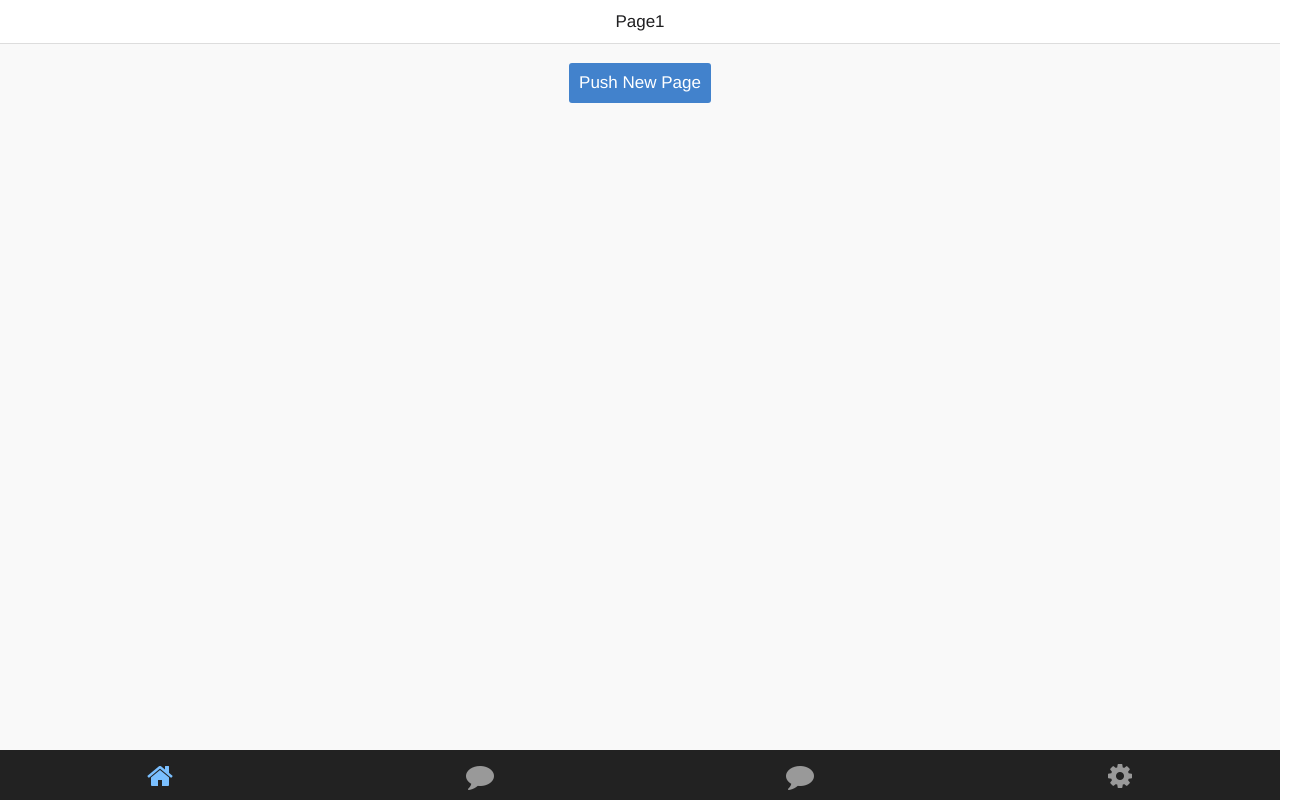
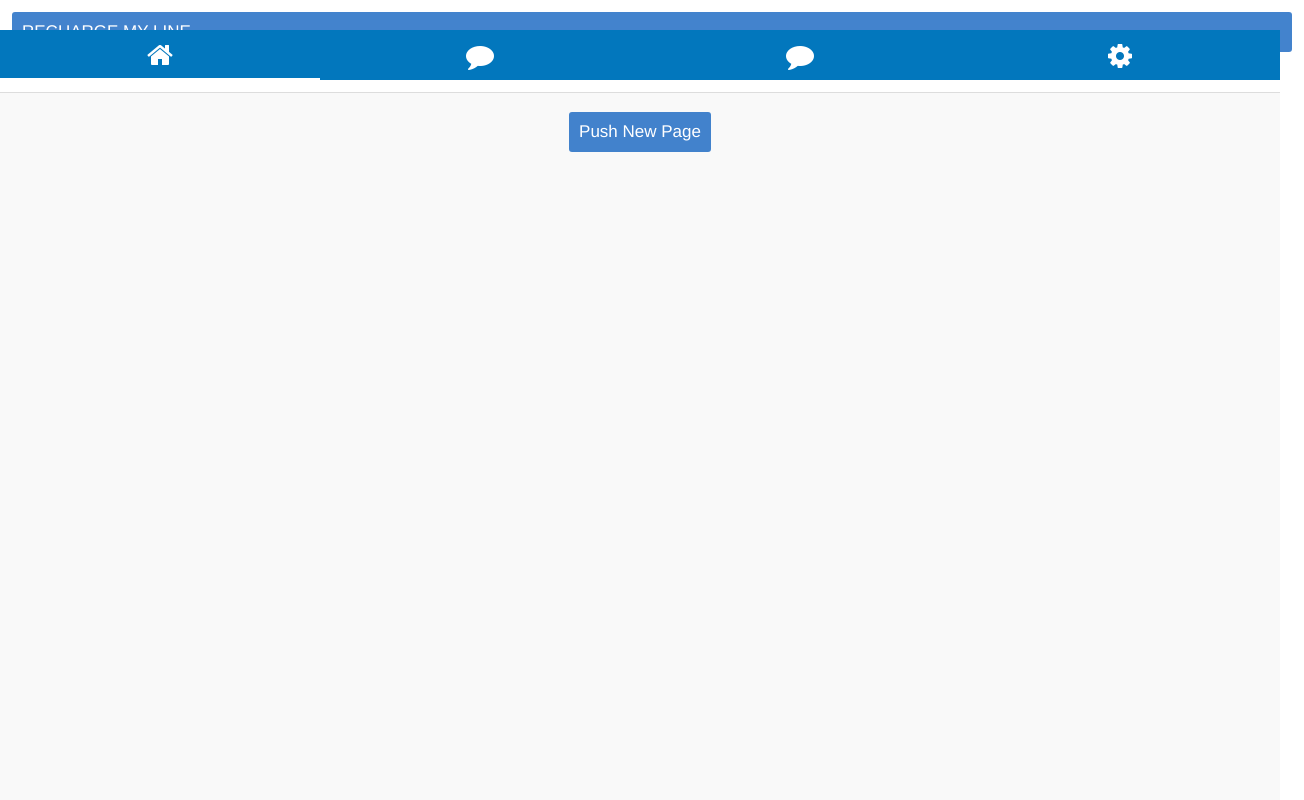
Before and after one commit to itswisdomagain/MAJORBANX, a browser extension: page www/index.html in a window 1280 px wide. Shown: the whole page, 1304 px wide, since content can reach past the window. Drawn offline with Linux system fonts and the light colour scheme.

Commit message:
4 tab options option on page 1

```diff
--- a/www/css/style.css
+++ b/www/css/style.css
@@ -1 +1,28 @@
 /**/
+#above_tab{
+
+}
+
+.tab-bar{
+    top: 30px;
+    bottom: unset;
+    background: #0277bd;
+}
+
+.tab-bar__content{
+    top: 49px;
+    bottom: 0;
+}
+
+.tab-bar__button{
+    color: #ffffff;
+}
+
+:checked + .tab-bar__button > .tab-bar__icon{
+    color: #ffffff;
+}
+
+:checked + .tab-bar__button{
+    color: #ffffff;
+    border-bottom: 2px solid #ffffff;
+}
--- a/www/index.html
+++ b/www/index.html
@@ -12,6 +12,13 @@
     </script>
 </head>
 <body>
+    <div id="above_tab" style="padding: 12px; width: 100%;">
+        <ons-button ng-click="myNavigator.pushPage('new_page.html')" style="width: 100%;">
+            RECHARGE MY LINE
+        </ons-button>
+    </div>
+    <br>
+
     <ons-tabbar var="tabbar">
         <ons-tabbar-item
             icon="home"
```
Also changed, not shown: 1 other file.
